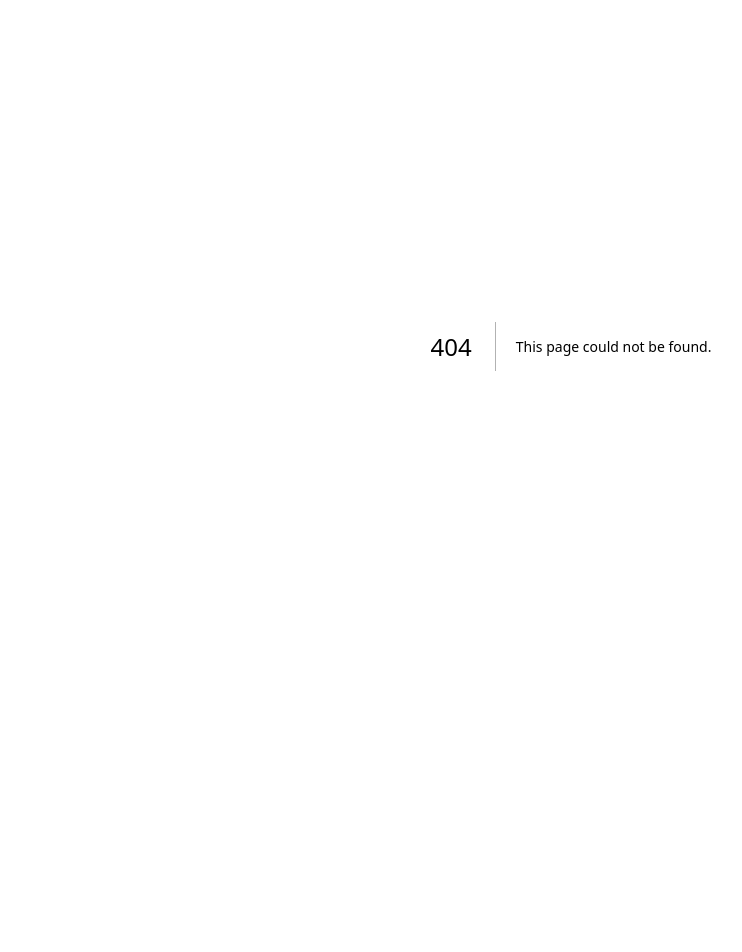
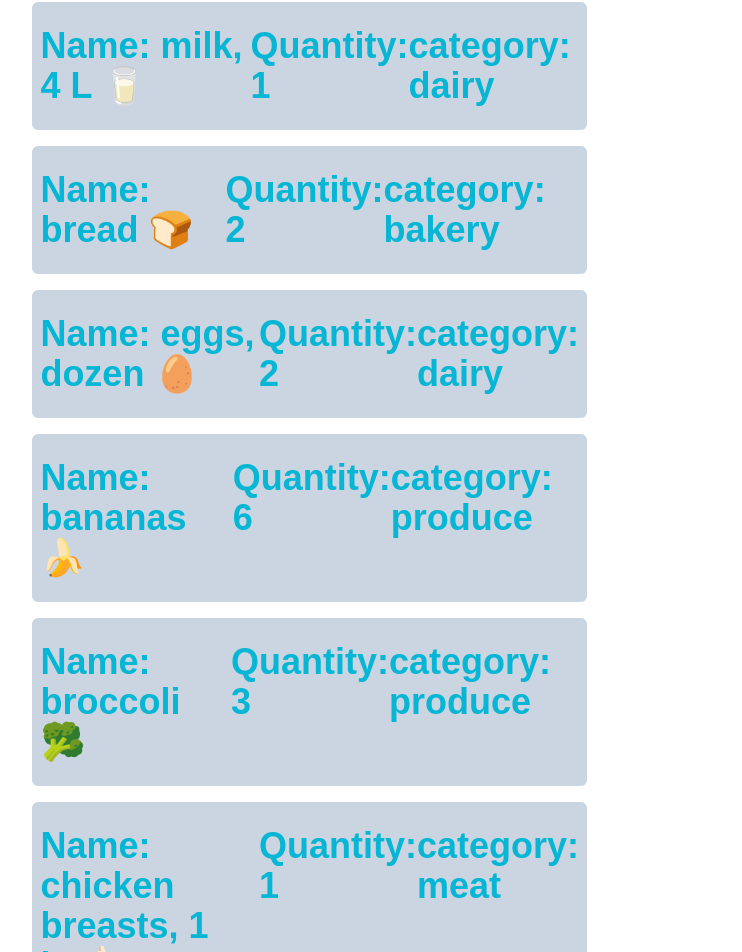
Before and after one commit to Promaveus/cprg306-assignments, a Next.js app: page /week-3 in a window 1280 px wide. Before the commit this address had no page. Shown: the part 54-1006 px from the top of the page, without its empty margins (69-811 px from the left). Before the commit the page ends 800 px from the top, so only its background shows below. Built offline with nearby package versions, Linux system fonts and the light colour scheme.

Commit message:
Lab 3
Adding in an Item class and ItemList class to display a grocery list.

```diff
--- a/app/page.js
+++ b/app/page.js
@@ -5,7 +5,15 @@ export default function Home() {
   return (
    <main>
       <h1 className="text-4xl font-bold text-yellow-400">CPRG 306: Web Development 2-Assignments</h1>
-      <Link className = "text-blue-400" href=".\week-2">Lab 2 page</Link>
+      <ul>
+        <li>
+          <Link className = "text-blue-400" href=".\week-2">Lab 2 page </Link>
+        </li>
+
+        <li>
+          <Link className = "text-blue-400" href=".\week-3">Lab 3 page</Link>
+        </li>
+      </ul>
    </main>
   );
 }
--- /dev/null
+++ b/app/week-3/item-list.js
@@ -0,0 +1,120 @@
+import Item from "./item";
+
+export default function ItemList(){
+    const item1 = {
+        name: "milk, 4 L 🥛",
+        quantity: 1,
+        category: "dairy",
+      };
+
+      const item2 = {
+        name: "bread 🍞",
+        quantity: 2,
+        category: "bakery",
+      };
+
+      const item3 = {
+        name: "eggs, dozen 🥚",
+        quantity: 2,
+        category: "dairy",
+      };
+
+      const item4 = {
+        name: "bananas 🍌",
+        quantity: 6,
+        category: "produce",
+      };
+
+      const item5 = {
+        name: "broccoli 🥦",
+        quantity: 3,
+        category: "produce",
+      };
+
+      const item6 = {
+        name: "chicken breasts, 1 kg 🍗",
+        quantity: 1,
+        category: "meat",
+      };
+
+      const item7 = {
+        name: "pasta sauce 🍝",
+        quantity: 3,
+        category: "canned goods",
+      };
+
+      const item8 = {
+        name: "spaghetti, 454 g 🍝",
+        quantity: 2,
+        category: "dry goods",
+      };
+
+      const item9 = {
+        name: "toilet paper, 12 pack 🧻",
+        quantity: 1,
+        category: "household",
+      };
+
+      const item10 = {
+        name: "paper towels, 6 pack",
+        quantity: 1,
+        category: "household",
+      };
+
+      const item11 = {
+        name: "dish soap 🍽️",
+        quantity: 1,
+        category: "household",
+      };
+
+      const item12 = {
+        name: "hand soap 🧼",
+        quantity: 4,
+        category: "household",
+      };
+
+      return(
+
+            <ul>
+                <Item name= {item1.name}
+                      quantity={item1.quantity}
+                      category={item1.category}></Item>
+
+                <Item name= {item2.name}
+                      quantity={item2.quantity}
+                      category={item2.category}></Item>
+                <Item name= {item3.name}
+                      quantity={item3.quantity}
+                      category={item3.category}></Item>
+                <Item name= {item4.name}
+                      quantity={item4.quantity}
+                      category={item4.category}></Item>
+                <Item name= {item5.name}
+                      quantity={item5.quantity}
+                      category={item5.category}></Item>
+                <Item name= {item6.name}
+                      quantity={item6.quantity}
+                      category={item6.category}></Item>
+                <Item name= {item7.name}
+                      quantity={item7.quantity}
+                      category={item7.category}></Item>
+                <Item name= {item8.name}
+                      quantity={item8.quantity}
+                      category={item8.category}></Item>
+                <Item name= {item9.name}
+                      quantity={item9.quantity}
+                      category={item9.category}></Item>
+                <Item name= {item10.name}
+                      quantity={item10.quantity}
+                      category={item10.category}></Item>
+                <Item name= {item11.name}
+                      quantity={item11.quantity}
+                      category={item11.category}></Item>
+                <Item name= {item12.name}
+                      quantity={item12.quantity}
+                      category={item12.category}></Item>
+
+
+            </ul>
+      )
+}
--- /dev/null
+++ b/app/week-3/item.js
@@ -0,0 +1,10 @@
+export default function Item(props){
+
+    return(
+        <main className="bg-slate-300 px-2 py-6 rounded-md m-4 w-2/4 flex justify-center content-center">
+            <li>Name: {props.name}</li>
+            <li>Quantity: {props.quantity}</li>
+            <li>category: {props.category}</li>
+        </main>
+    )
+}
--- /dev/null
+++ b/app/week-3/page.js
@@ -0,0 +1,12 @@
+import ItemList from "./item-list";
+
+export default function Page(){
+
+    return(
+        <h1 className="text-4xl font-bold text-cyan-500 place-items-center"> Shopping List
+            <main>
+                <ItemList></ItemList>
+            </main>
+        </h1>
+    )
+}
```
